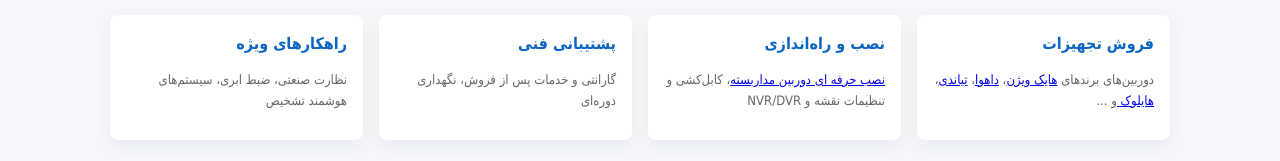
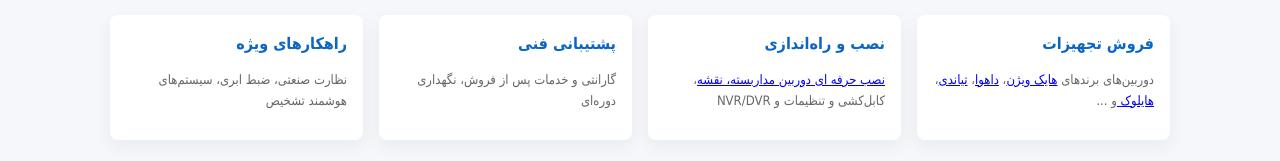
Before and after one commit to tartandezh/tartandezh.github.io, a plain HTML site: page index.html in a window 1280 px wide. Shown: the part 531-692 px from the top of the page. Drawn offline with Linux system fonts and the light colour scheme.

Commit message:
Update index.html

```diff
--- a/index.html
+++ b/index.html
@@ -84,7 +84,7 @@
         </div>
         <div class="card">
           <h3>نصب و راه‌اندازی</h3>
-          <p class="small"><a href="https://mcctv.ir/installation-of-cctv/" >نصب حرفه ای دوربین مداربسته</a>، کابل‌کشی و تنظیمات نقشه و NVR/DVR</p>
+          <p class="small"><a href="https://mcctv.ir/installation-of-cctv/" >نصب حرفه ای دوربین مداربسته، نقشه</a>، کابل‌کشی و تنظیمات و NVR/DVR</p>
         </div>
         <div class="card">
           <h3>پشتیبانی فنی</h3>
```
